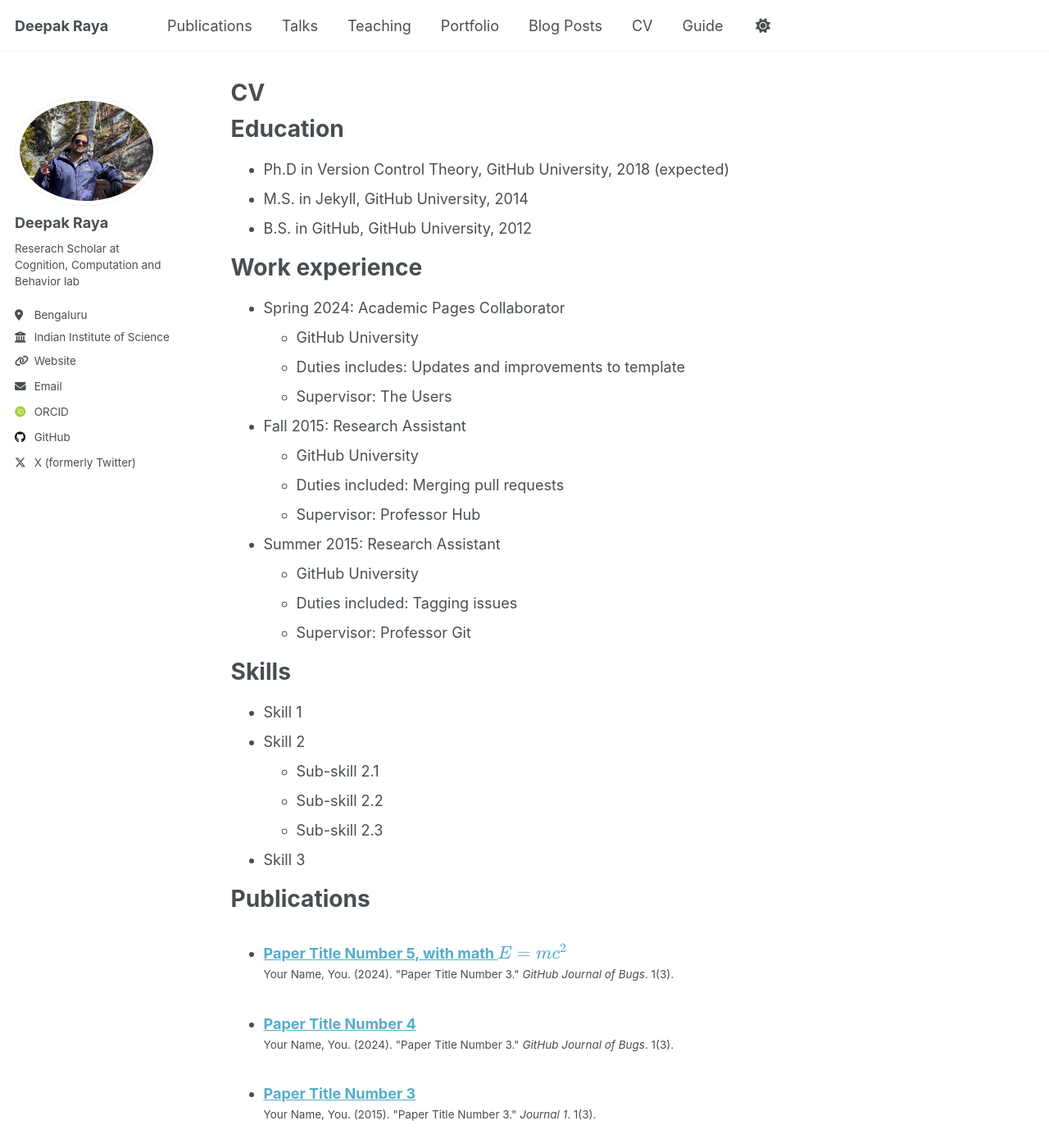
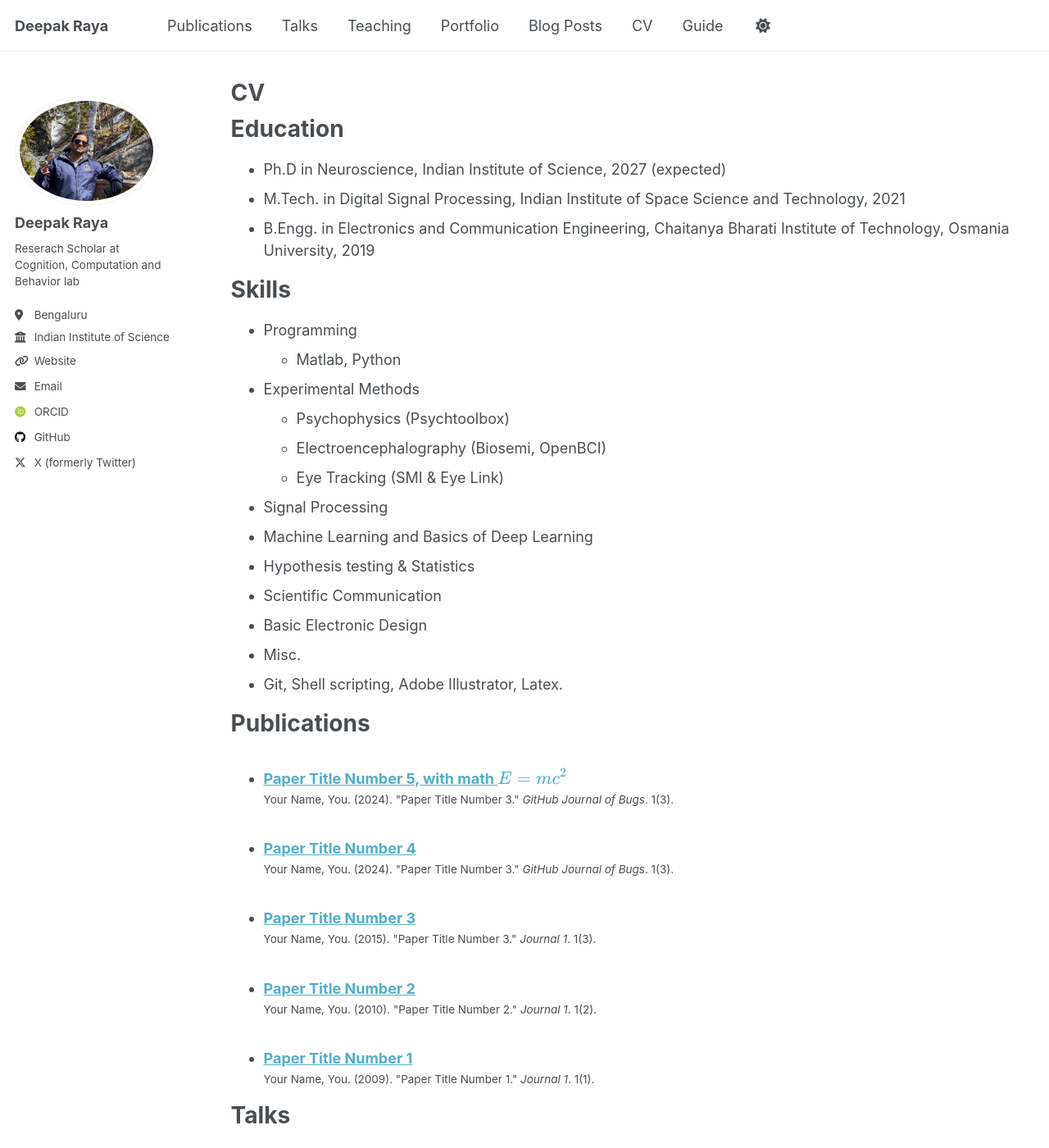
Before and after one commit to DeepakNeuro/DeepakNeuro, a Jekyll site: the page built from _pages/cv.md, in a window 1280 px wide and 1400 px high. Shown: the whole window at 82% size. Built offline with Jekyll 4.4.1, drawn with Linux system fonts in a browser that asks for light colours; some web fonts are replaced; a script that is not in the unit is left out; some of the changed text lies outside the part shown.

Commit message:
Update cv.md

```diff
--- a/_pages/cv.md
+++ b/_pages/cv.md
@@ -11,35 +11,25 @@ redirect_from:
 
 Education
 ======
-* Ph.D in Version Control Theory, GitHub University, 2018 (expected)
-* M.S. in Jekyll, GitHub University, 2014
-* B.S. in GitHub, GitHub University, 2012
-
-Work experience
-======
-* Spring 2024: Academic Pages Collaborator
-  * GitHub University
-  * Duties includes: Updates and improvements to template
-  * Supervisor: The Users
-
-* Fall 2015: Research Assistant
-  * GitHub University
-  * Duties included: Merging pull requests
-  * Supervisor: Professor Hub
-
-* Summer 2015: Research Assistant
-  * GitHub University
-  * Duties included: Tagging issues
-  * Supervisor: Professor Git
+* Ph.D in Neuroscience, Indian Institute of Science, 2027 (expected)
+* M.Tech. in Digital Signal Processing, Indian Institute of Space Science and Technology, 2021
+* B.Engg. in Electronics and Communication Engineering, Chaitanya Bharati Institute of Technology, Osmania University, 2019
 
 Skills
 ======
-* Skill 1
-* Skill 2
-  * Sub-skill 2.1
-  * Sub-skill 2.2
-  * Sub-skill 2.3
-* Skill 3
+* Programming
+  * Matlab, Python
+* Experimental Methods
+  * Psychophysics (Psychtoolbox)
+  * Electroencephalography (Biosemi, OpenBCI)
+  * Eye Tracking (SMI & Eye Link)
+* Signal Processing
+* Machine Learning and Basics of Deep Learning
+* Hypothesis testing & Statistics
+* Scientific Communication
+* Basic Electronic Design
+* Misc.
+ * Git, Shell scripting, Adobe Illustrator, Latex.
 
 Publications
 ======
@@ -58,7 +48,3 @@ Teaching
   <ul>{% for post in site.teaching reversed %}
     {% include archive-single-cv.html %}
   {% endfor %}</ul>
-
-Service and leadership
-======
-* Currently signed in to 43 different slack teams
```
